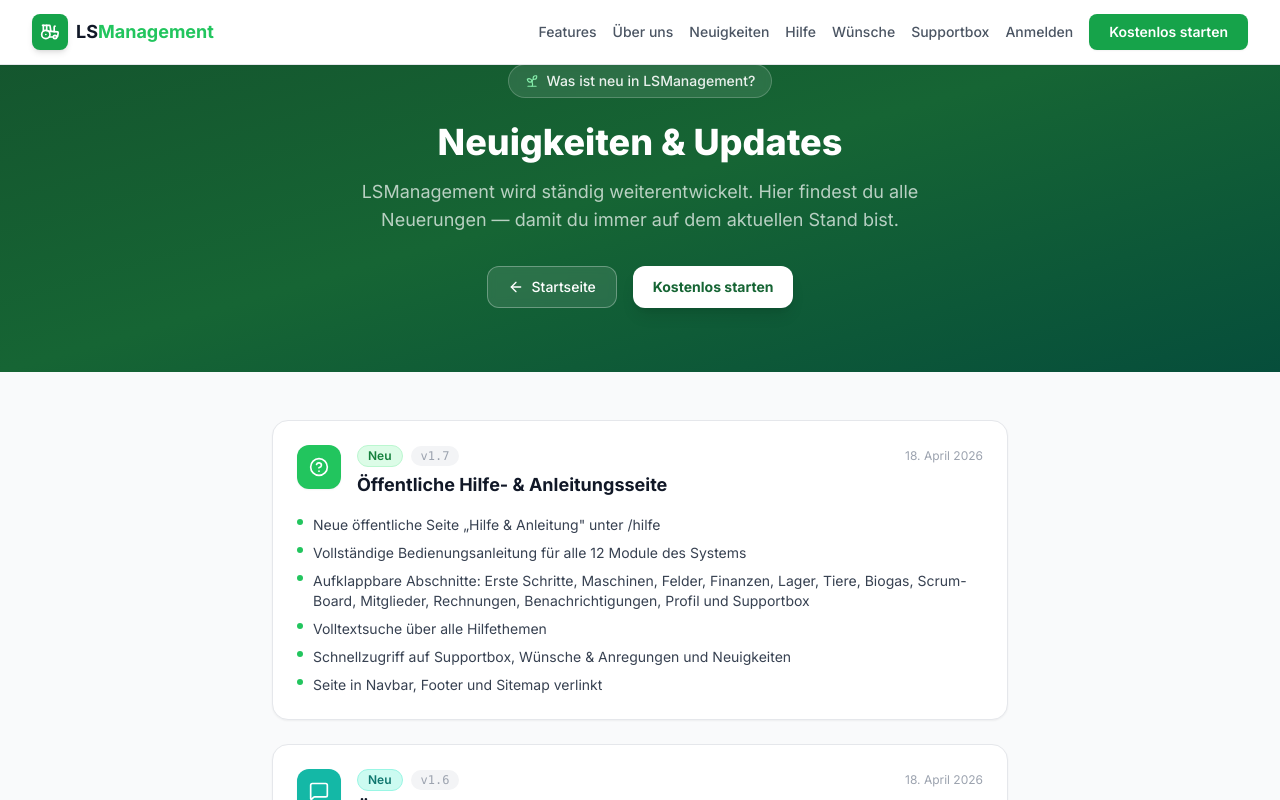
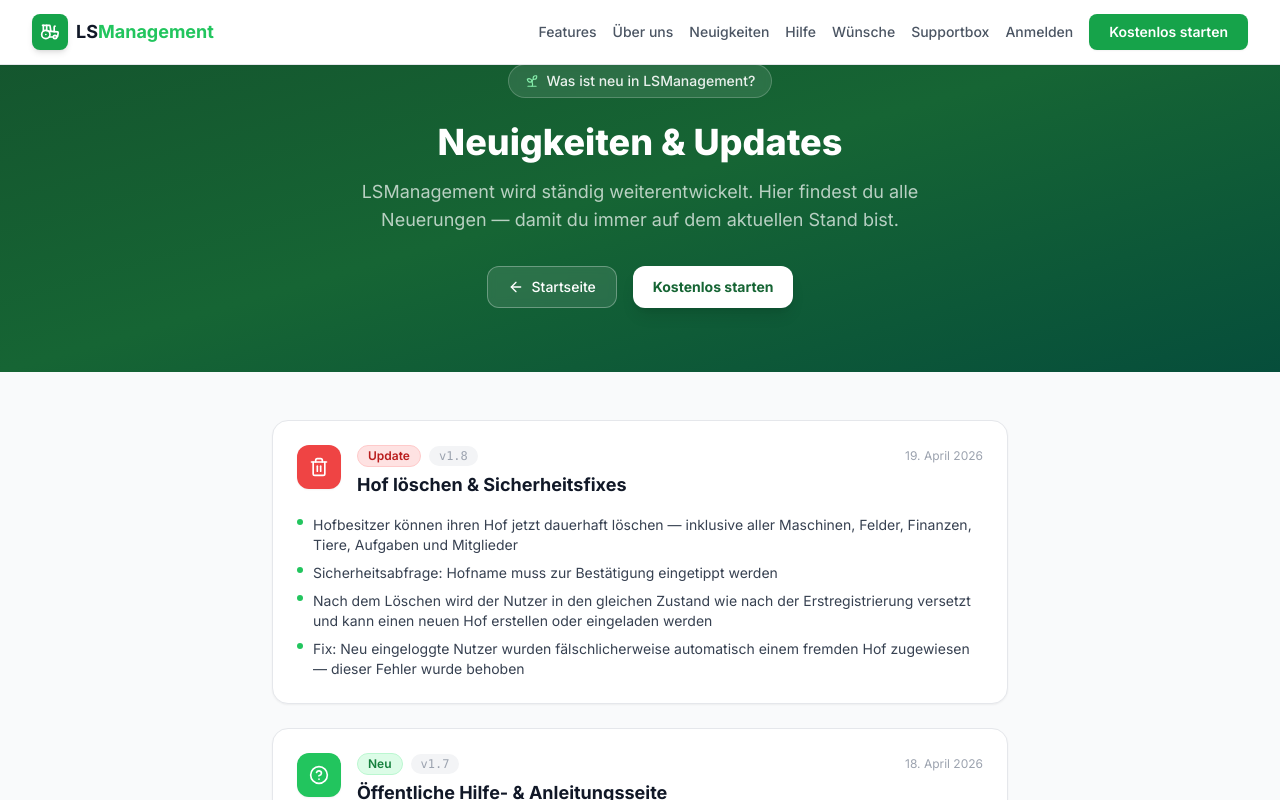
Before and after one commit to nicolaybraetter/lsmanagement, a React (Vite) app in the folder frontend/: page /news in a window 1280 px wide. Shown: the top 800 px of the page. Built offline with nearby package versions, Linux system fonts and the light colour scheme.

Commit message:
feat: add v1.8 news entry for farm deletion feature and security fix
https://claude.ai/code/session_011awHthN8FZScYaiLY9s4E7

```diff
--- a/frontend/src/pages/NewsPage.tsx
+++ b/frontend/src/pages/NewsPage.tsx
@@ -1,6 +1,6 @@
 import { Link } from 'react-router-dom';
 import { Helmet } from 'react-helmet-async';
-import { Tractor, ArrowLeft, Sprout, Users, ShieldCheck, Tractor as TractorIcon, Leaf, Star, Bell, MessageSquare, HelpCircle } from 'lucide-react';
+import { Tractor, ArrowLeft, Sprout, Users, ShieldCheck, Tractor as TractorIcon, Leaf, Star, Bell, MessageSquare, HelpCircle, Trash2 } from 'lucide-react';
 
 interface NewsEntry {
   date: string;
@@ -14,6 +14,21 @@ interface NewsEntry {
 }
 
 const NEWS: NewsEntry[] = [
+  {
+    date: '19. April 2026',
+    version: 'v1.8',
+    title: 'Hof löschen & Sicherheitsfixes',
+    tag: 'Update',
+    tagColor: 'bg-red-100 text-red-700 border-red-200',
+    icon: Trash2,
+    iconBg: 'bg-red-500',
+    items: [
+      'Hofbesitzer können ihren Hof jetzt dauerhaft löschen — inklusive aller Maschinen, Felder, Finanzen, Tiere, Aufgaben und Mitglieder',
+      'Sicherheitsabfrage: Hofname muss zur Bestätigung eingetippt werden',
+      'Nach dem Löschen wird der Nutzer in den gleichen Zustand wie nach der Erstregistrierung versetzt und kann einen neuen Hof erstellen oder eingeladen werden',
+      'Fix: Neu eingeloggte Nutzer wurden fälschlicherweise automatisch einem fremden Hof zugewiesen — dieser Fehler wurde behoben',
+    ],
+  },
   {
     date: '18. April 2026',
     version: 'v1.7',
```
